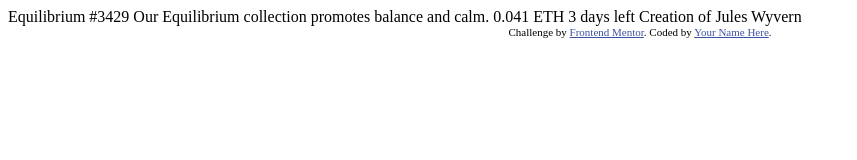
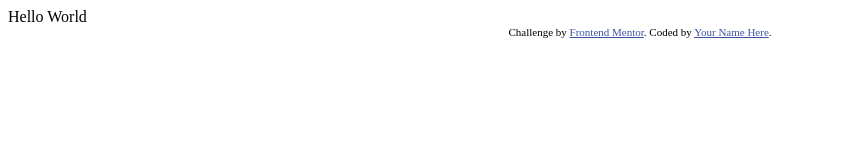
Before and after one commit to rcoleman1/nft-card, a plain HTML site: page index.html in a window 1280 px wide. Shown: the whole page, without its empty margins (0-857 px from the left). Drawn offline with Linux system fonts and the light colour scheme.

Commit message:
Hello World Test

```diff
--- a/index.html
+++ b/index.html
@@ -16,14 +16,7 @@
 </head>
 <body>
 
-  Equilibrium #3429
-
-  Our Equilibrium collection promotes balance and calm.
-
-  0.041 ETH
-  3 days left
-
-  Creation of Jules Wyvern
+  Hello World
 
   <div class="attribution">
     Challenge by <a href="https://www.frontendmentor.io?ref=challenge" target="_blank">Frontend Mentor</a>.
```
